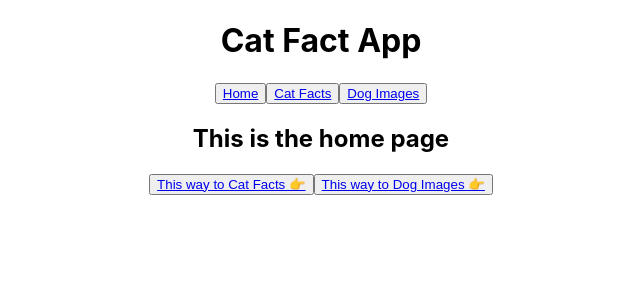
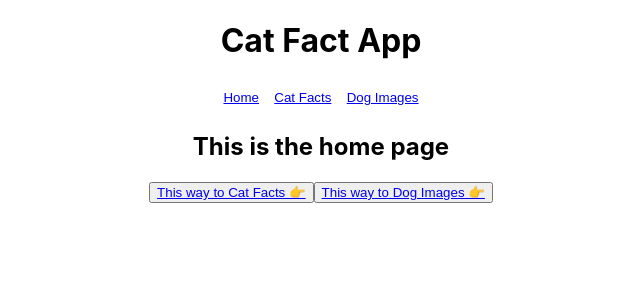
Before and after one commit to timcastillogill/React-Playground, a React (Create React App) app: page /home in a window 1280 px wide. Shown: the top 300 px of the page, without its empty margins (319-959 px from the left). Built offline with nearby package versions, Linux system fonts and the light colour scheme; no server answers.

Commit message:
Implemented buttons in header

```diff
--- a/src/components/Header/Header.tsx
+++ b/src/components/Header/Header.tsx
@@ -1,6 +1,7 @@
 import React from "react";
 import { Link } from "react-router-dom";
 import { routerPaths } from "../../routes/paths";
+import HeaderButton from "../ui/HeaderButton";
 
 const Header = () => {
   return (
@@ -8,15 +9,15 @@ const Header = () => {
       <header>
         <h1 className="appName">Cat Fact App</h1>
       </header>
-      <button>
+      <HeaderButton className="homeButton navButton">
         <Link to={routerPaths.home}>Home</Link>
-      </button>
-      <button>
+      </HeaderButton>
+      <HeaderButton className="navButton">
         <Link to={routerPaths.catFact}>Cat Facts</Link>
-      </button>
-      <button>
+      </HeaderButton>
+      <HeaderButton className="navButton">
         <Link to={routerPaths.dogImage}>Dog Images</Link>
-      </button>
+      </HeaderButton>
     </>
   );
 };
```
